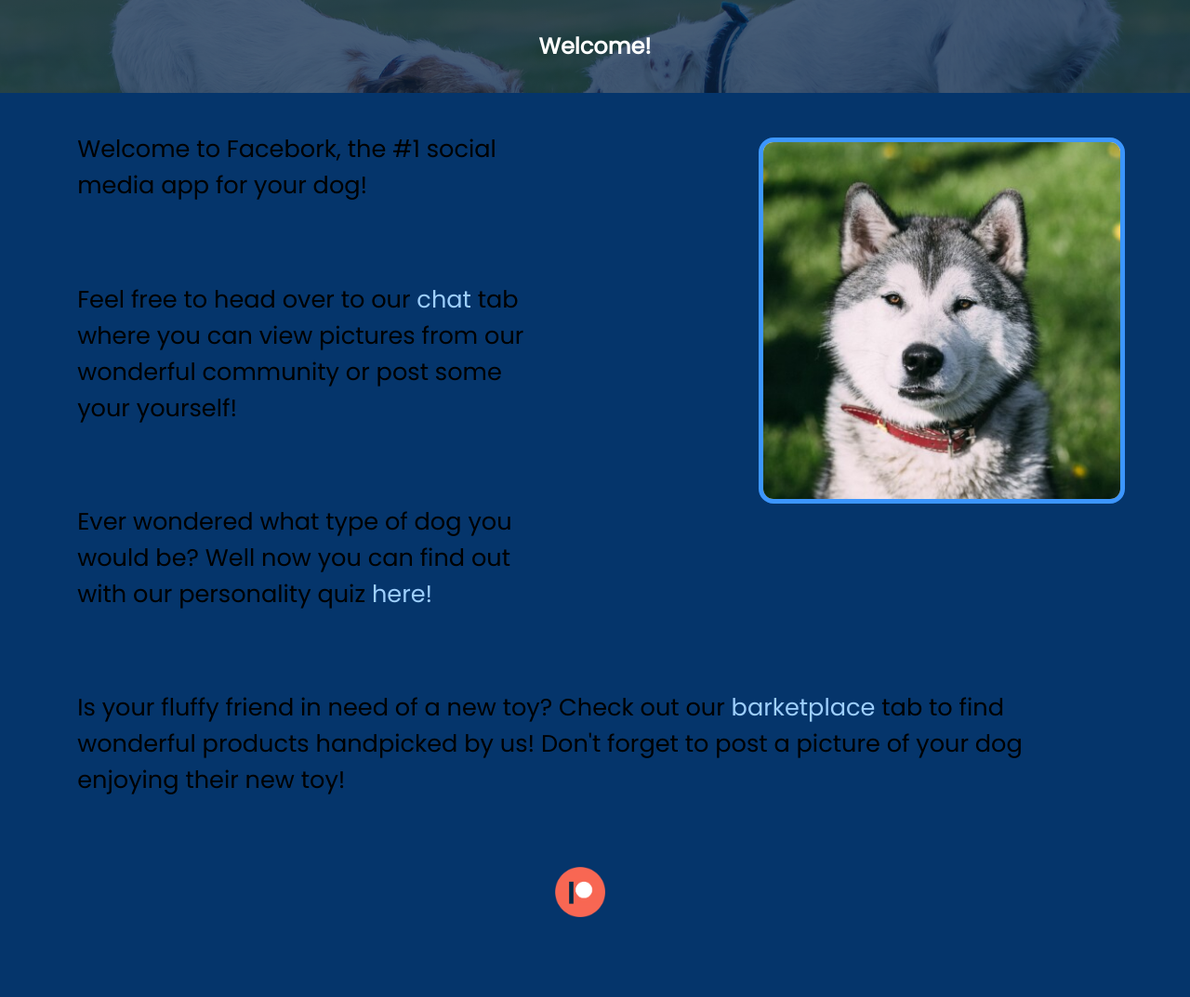
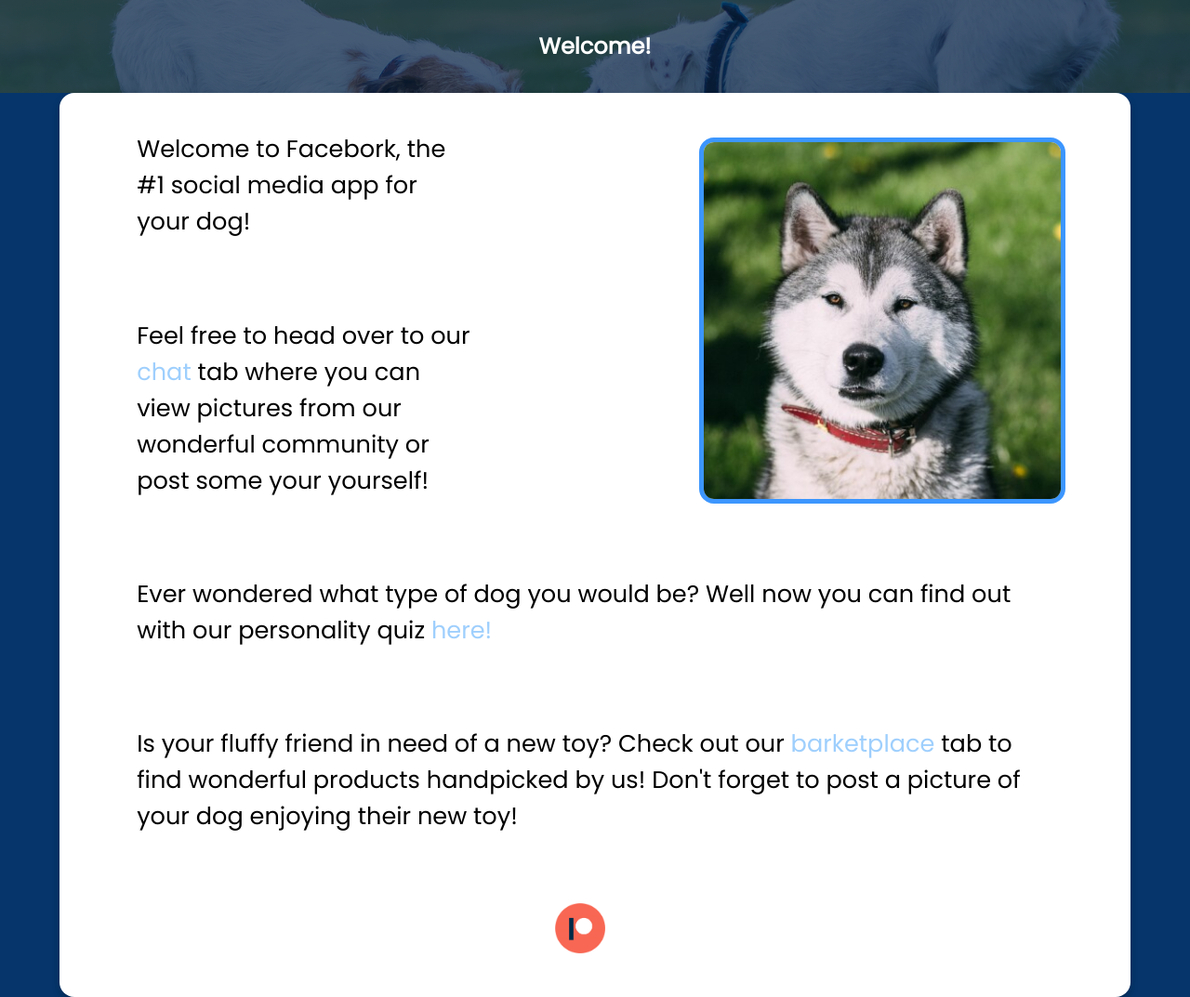
Before and after one commit to aadriien/cs20-facebork, a Node server app: page / in a window 1280 px wide. Shown: the part 109-1182 px from the top of the page at 93% size. Before the commit the page ends 1096 px from the top, so only its background shows below. Run offline with Node 20, Linux system fonts and the light colour scheme; some libraries are stand-ins or nearby versions.

Commit message:
fixed code, readded styling

```diff
--- a/public/html/index.html
+++ b/public/html/index.html
@@ -140,9 +140,6 @@
                 <div id="slideshow">
                     <img id="slide" src="">
                 </div>
-            </div>
-
-
                 <div class="contentRow">
                     <p>Welcome to Facebork, the #1 social media app for your dog!</p>
 
@@ -164,6 +161,7 @@
                     <a href="https://www.patreon.com/facebork?fan_landing=true"> <img src="../images/patreon logo.png" class="donation"> </a>
                 </div>
             </div>
+        </div>
 
 
 
--- a/public/html/quiz.html
+++ b/public/html/quiz.html
@@ -141,13 +141,13 @@
             // get data from MongoDB
             var quizQs = $.get('/mongo/quizQs/all', (data) => {
                 window.quizQuestions = data.quizQs;
+                createQuiz();
             });
             var tindogImages = $.get('/mongo/tindogImages/all', (data) => {
                 window.dogArr = data.tindogImages;
             });
 
             // get questions on page, but start hidden
-            createQuiz();
             $('.fullQ').hide();
 
             $('#Qbutton').show();
@@ -174,7 +174,7 @@
                 }
 
                 output.push(
-                    `<div class="fullQ" id="${questionNum}">
+                    `<div class="fullQ" style='display: none' id="${questionNum}">
                     <div class="question"> ${curr.question} </div>
                     <br/><br/>
                     <div class="choices"> ${options.join('')} </div>
@@ -198,7 +198,7 @@
                 var selection = `input[name = question${iterator - 1}]:checked`;
                 var userAnswer = (answerChosen.querySelector(selection) || {}).value;
 
-                if (userAnswer != "a" && userAnswer != "b" && userAnswer != "c") {
+                if (userAnswer != "0" && userAnswer != "1" && userAnswer != "2") {
                     $('#error').show();
                 }
                 else { // if no validation error, load next question
--- a/public/stylesheets/style.css
+++ b/public/stylesheets/style.css
@@ -553,3 +553,25 @@ h1 {
       height: 150px;
     }
   }
+
+  .card {
+    border-radius: 1em;
+    margin: 0 auto 0 auto;
+    box-shadow: 0 4px 8px 0 rgba(0,0,0,0.2);
+    transition: 0.3s;
+    max-width: 90%;
+    background-color: #fff; }
+
+    .modal.card img{
+        max-width: 60vw;
+        width: auto; }
+
+        .card img {
+            width: auto;
+            max-height: 30vh;
+            max-width: 80vw;
+            border-radius: inherit;
+            margin-bottom: -.5em; }
+
+    .card:hover {
+  box-shadow: 0 8px 16px 0 rgba(0,0,0,0.2); }
```
Lines whose indentation alone changed are shown as unchanged.
